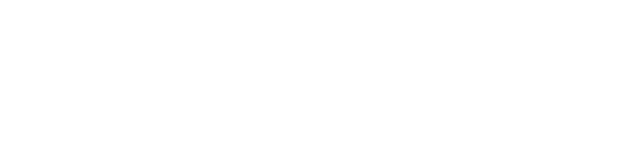
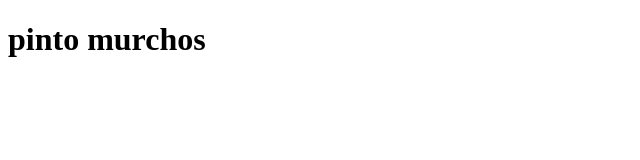
Before and after one commit to peronip/aprendendo-git-egithub, a plain HTML site: page index.html in a window 1280 px wide. Shown: the whole page, without its empty margins (0-640 px from the left). Drawn offline with Linux system fonts and the light colour scheme.

Commit message:
colocando titulo

```diff
--- a/index.html
+++ b/index.html
@@ -4,6 +4,7 @@
     <meta charset="UTF-8">
     <meta name="viewport" content="width=device-width, initial-scale=1.0">
     <title>meu site</title>
+    <h1>pinto murchos</h1>
 </head>
 <body>
 
```
